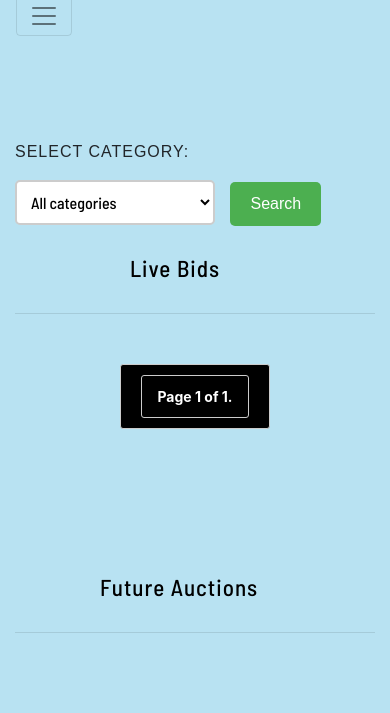
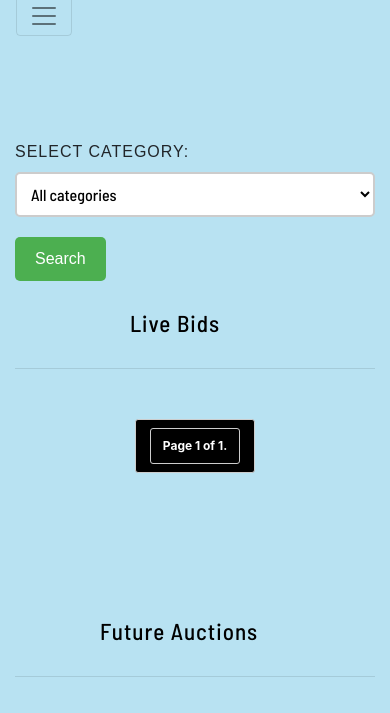
Before and after one commit to akshatg20/CS253A-dormroomdealer, a Django app: page /home in a window 390 px wide. Shown: the part 80-793 px from the top of the page. Run offline with Django 3.2, Linux system fonts and the light colour scheme; a user stored in the database is signed in; data comes from the database, SQL or seed files in the repository; both versions use the stored data as it was after the commit; some libraries are stand-ins or nearby versions.

Commit message:
home page updated

```diff
--- a/templates/home.html
+++ b/templates/home.html
@@ -77,7 +77,71 @@
         opacity: 0.5;
     }
 
+    /* Responsive styles */
+
+    @media (max-width: 767px) {
+        /* Adjust styles for small screens */
+        select {
+            width: 100%;
+            margin-right: 0;
+            margin-bottom: 10px;
+        }
+
+        .pagination {
+            overflow-x: auto;
+            overflow-y: hidden;
+        }
+
+        .pagination a,
+        .pagination span {
+            padding: 8px 12px;
+            margin: 0 2px;
+            font-size: 12px;
+        }
+    }
+
+    @media (min-width: 768px) and (max-width: 991px) {
+        /* Adjust styles for medium screens */
+        select {
+            width: 300px;
+            margin-right: 10px;
+            margin-bottom: 0;
+        }
+
+        .pagination {
+            overflow-x: auto;
+            overflow-y: hidden;
+        }
+
+        .pagination a,
+        .pagination span {
+            padding: 10px 14px;
+            margin: 0 3px;
+            font-size: 14px;
+        }
+    }
+
+    @media (min-width: 992px) {
+        /* Adjust styles for large screens */
+        select {
+            width: 200px;
+            margin-right: 10px;
+            margin-bottom: 0;
+        }
+
+        .pagination {
+            overflow: hidden;
+        }
+
+        .pagination a,
+        .pagination span {
+            padding: 10px 15px;
+            margin: 0 5px;
+            font-size: 14px;
+        }
+    }
 </style>
+
 <div class="container">
     <form method="POST" action="{% url 'home' %}">
         {% csrf_token %}
```
Also changed, not shown: db.sqlite3.
